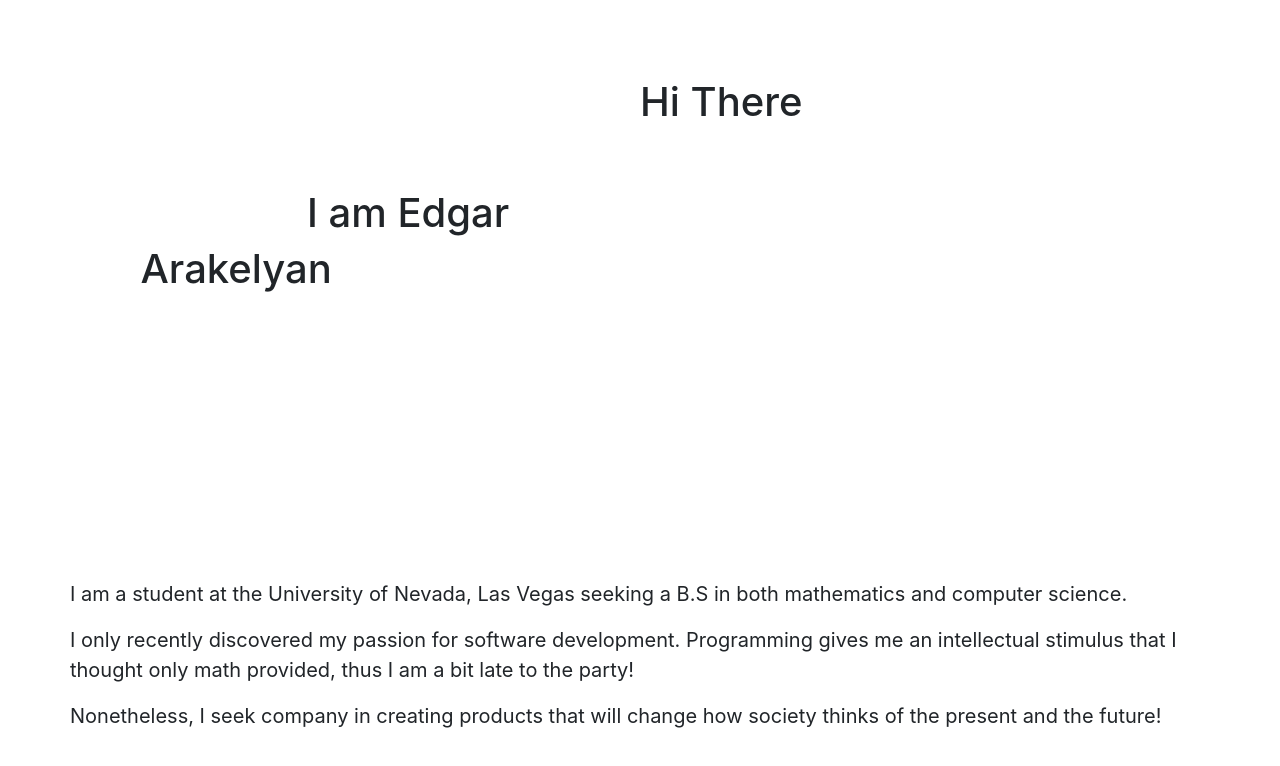
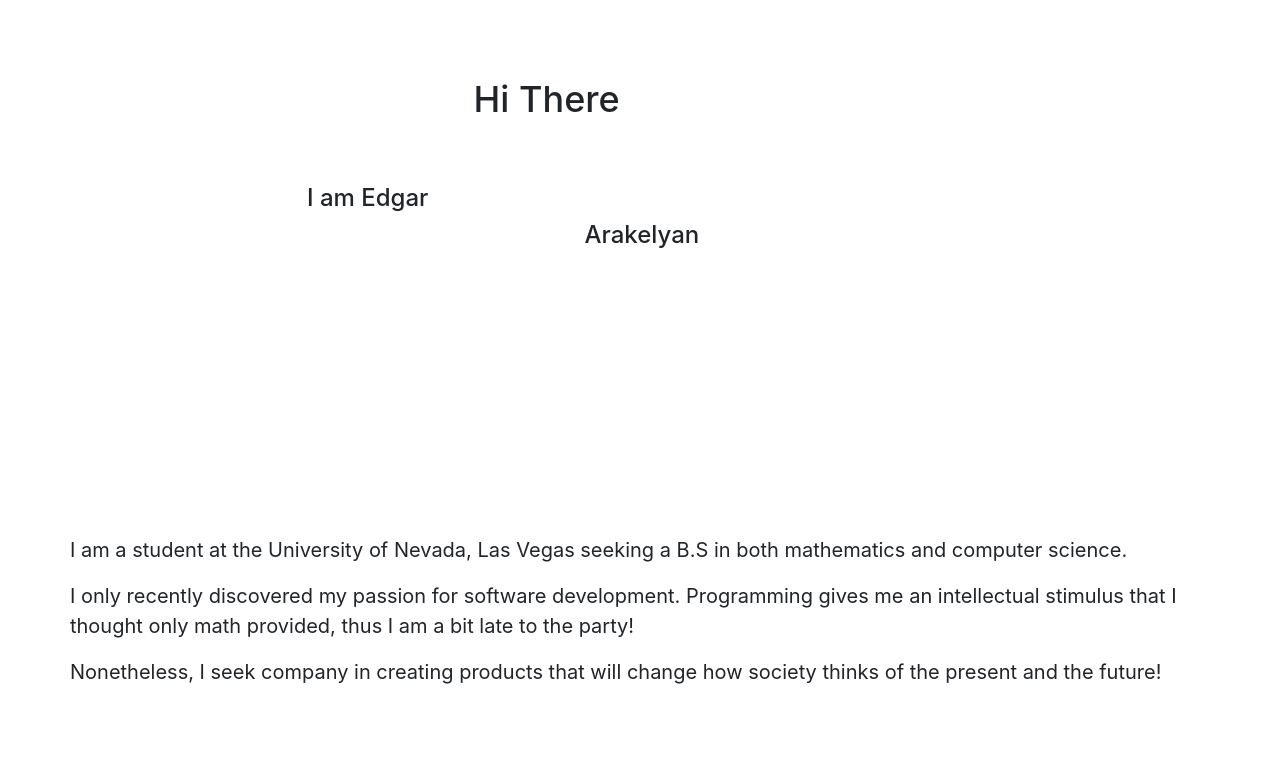
Before and after one commit to ArakelyanEdgar/Edgar-Arakelyan---Personal-Website, a website: page views/main.html in a window 1280 px wide. Drawn offline with nearby package versions, Linux system fonts and the light colour scheme; files that its build step writes are made by us from their sources; files whose address does not match are found by name.

Commit message:
css changes

```diff
--- a/styles/mainStyles.css
+++ b/styles/mainStyles.css
@@ -1,6 +1,7 @@
 #hello {
     padding-top: 7%;
-    margin-left: 50%;
+    margin-left: 35%;
+    font-size: 150%;
 }
 
 #exposition {
@@ -13,7 +14,7 @@
 }
 
 #name2 {
-    margin-left: 5%;
+    margin-left: 45%;
 }
 
 #future{
@@ -23,3 +24,7 @@
 p{
     font-size: 125%;
 }
+
+h1{
+    font-size: 150%;
+}
```
